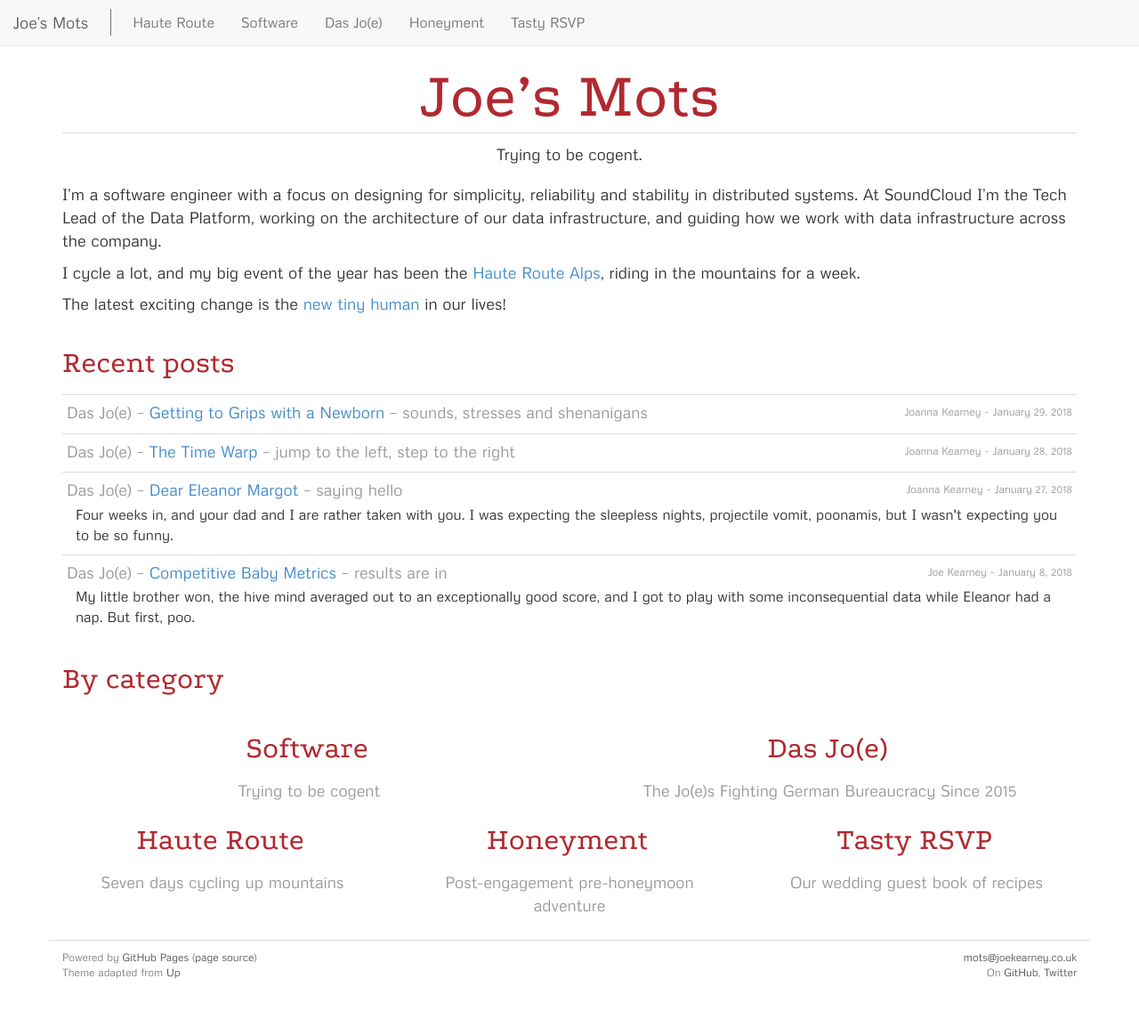
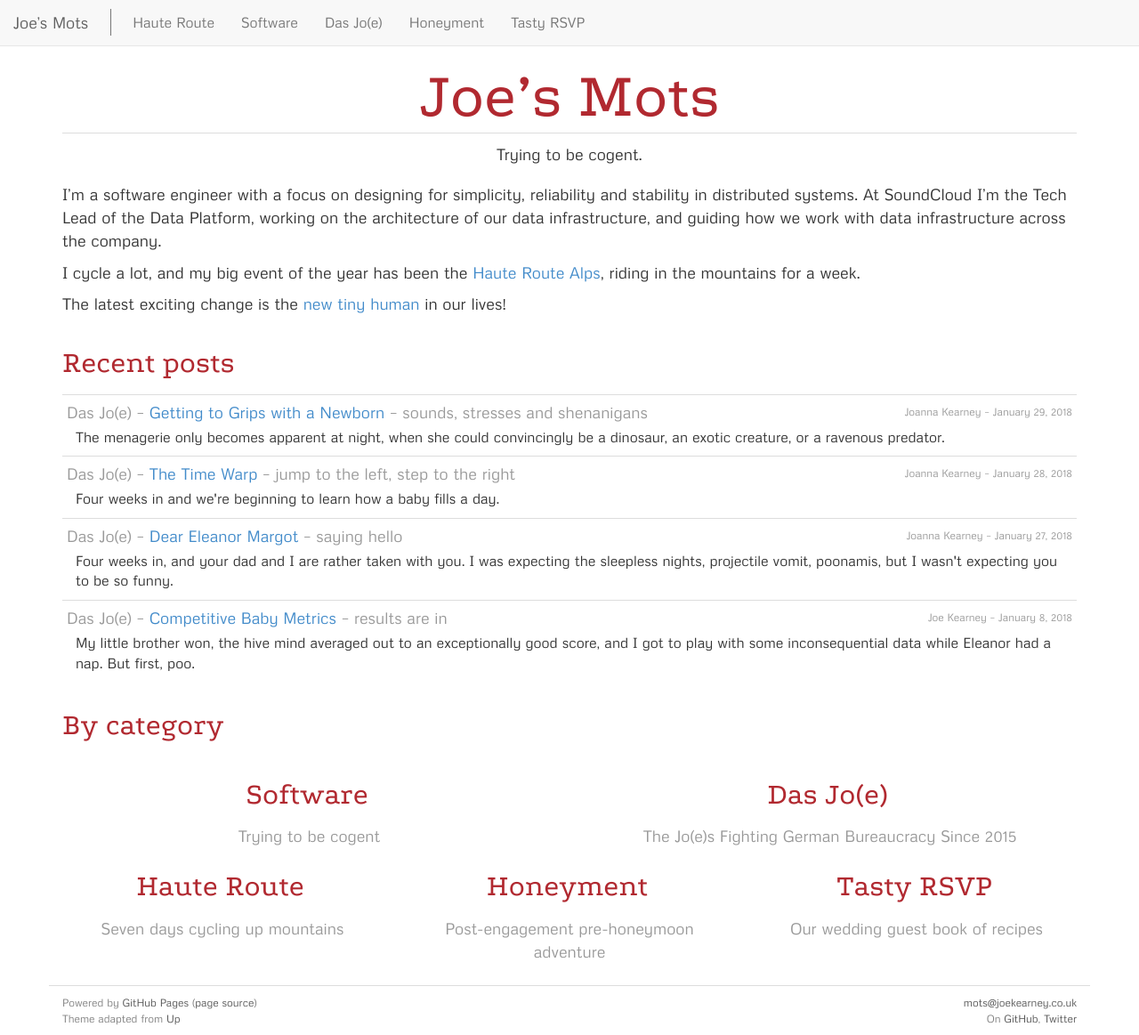
Before and after one commit to joekearney/joekearney.github.io, a Jekyll site: the page built from index.html, in a window 1280 px wide and 1163 px high. Shown: the whole window at 89% size. Built offline with Jekyll 4.4.1, drawn with Linux system fonts in a browser that asks for light colours.

Commit message:
add long_description to jo's blogs

```diff
--- a/_posts/das-jo-e/2018-01-28-the-time-warp.md
+++ b/_posts/das-jo-e/2018-01-28-the-time-warp.md
@@ -2,7 +2,7 @@
 layout: post
 title: "The Time Warp"
 description: "jump to the left, step to the right"
-long_description: ""
+long_description: "Four weeks in and we're beginning to learn how a baby fills a day."
 categories:
 - post
 tags:
@@ -17,7 +17,7 @@ author: Joanna Kearney
 #title_image_float_right_text: Eleanor Margot Kearney, day 3
 ---
 
-Before Ellie was born, newborn maths never quite seemed to add up. If a newborn baby sleeps for 18 hours a day, how come parents of newborn babies are so notoriously sleep-deprived? Four weeks in, and I think I'm beginning to understand. It is a little joke of nature (or more accurately, of the written rules of modern-day parenting manuals) that newborn babies' needs are perfectly timed to create an endless cycle. We're supposed to feed her and change her nappy every 2-3 hours, which sounds fine until you realise it takes 2-3 hours to change her, feed her and, most importantly, get her back to sleep.
+Before Ellie was born, newborn maths [never quite seemed to add up](/posts/what-can-be-so-difficult). If a newborn baby sleeps for 18 hours a day, how come parents of newborn babies are so notoriously sleep-deprived? Four weeks in, and I think I'm beginning to understand. It is a little joke of nature (or more accurately, of the written rules of modern-day parenting manuals) that newborn babies' needs are perfectly timed to create an endless cycle. We're supposed to feed her and change her nappy every 2-3 hours, which sounds fine until you realise it takes 2-3 hours to change her, feed her and, most importantly, get her back to sleep.
 
 So when Ellie wakes up, we change her (5 mins in a F1-worthy pitstop for Joe, 10 mins with some gentle limb-based negotiation for me, or 20+ mins for a poonami, including a head-to-toe wipe down and complete change of clothes for everyone.)
 
--- a/_posts/das-jo-e/2018-01-29-getting-to-grips-with-a-newborn.md
+++ b/_posts/das-jo-e/2018-01-29-getting-to-grips-with-a-newborn.md
@@ -2,7 +2,7 @@
 layout: post
 title: "Getting to Grips with a Newborn"
 description: "sounds, stresses and shenanigans"
-long_description: ""
+long_description: "The menagerie only becomes apparent at night, when she could convincingly be a dinosaur, an exotic creature, or a ravenous predator."
 categories:
 - post
 tags:
@@ -17,7 +17,9 @@ author: Joanna Kearney
 #title_image_float_right_text: Eleanor Margot Kearney, day 3
 ---
 
-Snuffle, wheeze, squeak, harrumph, snort. The soothing sounds of our baby girl, finally fast asleep next to us, sounding a little like the cast of Star Wars opened the gates at the zoo and the whole menagerie of creatures has congregated in our bedroom. There's the creak of the zoo gates opening, the endearing hamster squeak, the kiwi sniffling and furtling around in the undergrowth, the Chewbacca groan and the heavy breathing of Darth Vader. So far, so cute and reassuringly normal. But then the tone shifts. Gnaw, grr, hamph, om nom nom. Is that a savage wolf next to us, gnawing hungrily on a fleshy bone? Suck, grr, nom, silence. Hang on, silence? I instantly sit up, stare at her peaceful bundle. Is she breathing? She looks so still. Gently, I poke her sleepy body. Her arms flail in a startle. Definitely still breathing. But then the face crumples. Waaaaahaaa. And now very much awake again. Oops.
+Snuffle, wheeze, squeak, harrumph, snort. The soothing sounds of our baby girl, finally fast asleep next to us, sounding a little like the cast of Star Wars opened the gates at the zoo and the whole menagerie of creatures has congregated in our bedroom. There's the creak of the zoo gates opening, the endearing hamster squeak, the kiwi sniffling and furtling around in the undergrowth, the Chewbacca groan and the heavy breathing of Darth Vader.
+
+So far, so cute and reassuringly normal. But then the tone shifts. Gnaw, grr, hamph, om nom nom. Is that a savage wolf next to us, gnawing hungrily on a fleshy bone? Suck, grr, nom, silence. Hang on, silence? I instantly sit up, stare at her peaceful bundle. Is she breathing? She looks so still. Gently, I poke her sleepy body. Her arms flail in a startle. Definitely still breathing. But then the face crumples. Waaaaahaaa. And now very much awake again. Oops.
 
 If it's not checking her breathing that wakes her, there's a whole array of other newborn mummy fussing that does the job. Is she too hot? Shall I take her temperature? Is her sleeping bag too loose? Are her clothes riding up? Are her hands cold? I grab the thermometer, or pull at the clothes, or rebutton the sleeping bag, until, fed up with all this harassment, she is inevitably awake again. By now it's 4am, and time to start the [night-time nappy, feed, rock cycle](/posts/the-time-warp) again.
 
```
